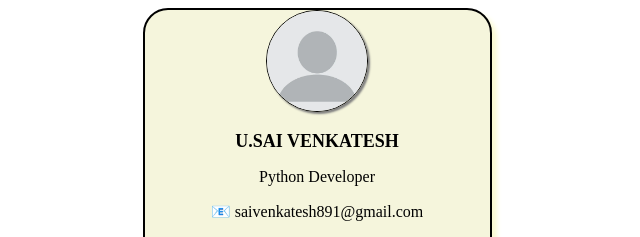
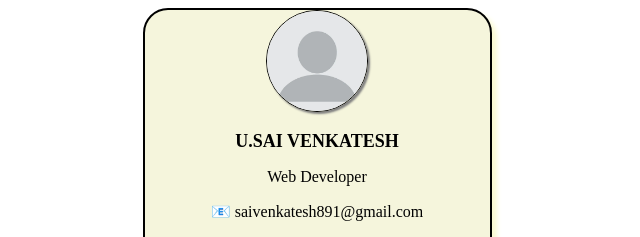
Before and after one commit to saivenkatesh985/PROJECT_1_ID_CARD, a plain HTML site: page index.html in a window 1280 px wide. Shown: the top 237 px of the page, 323-963 px from the left. Drawn offline with Linux system fonts and the light colour scheme.

Commit message:
Change job title in index.html
Updated job title from 'Python Developer' to 'Web Developer'.

```diff
--- a/index.html
+++ b/index.html
@@ -13,7 +13,7 @@
         <center>
         <img src="./image.png" alt="profile_img" height="100px" >
         <h2 style="align-items: center; font-size: large;">U.SAI VENKATESH</h2>
-        <p style="font-weight: 500;">Python Developer</p>
+        <p style="font-weight: 500;">Web Developer</p>
 
         <a href="mailto:saivenkatesh891@gmail.com" style="color: black;">📧 saivenkatesh891@gmail.com</a> <br><br>
 
```
